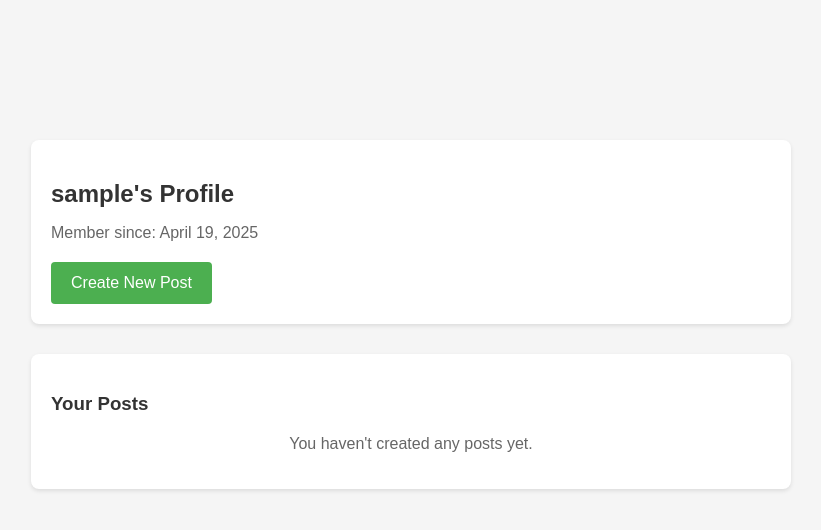
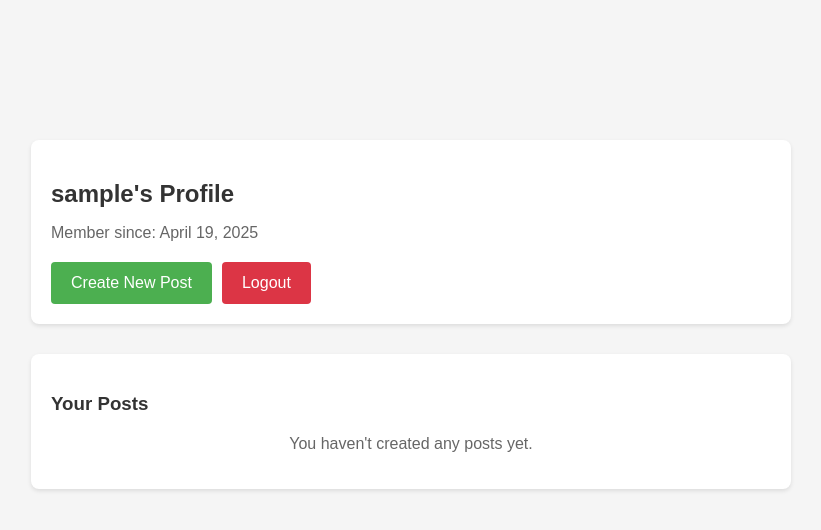
Before and after one commit to ashwin-jm/talesome, a Django app: page /profile/ in a window 1280 px wide. Shown: the top 530 px of the page, without its empty margins (229-1050 px from the left). Run offline with Django 5.2, Linux system fonts and the light colour scheme; the visitor is signed in with stand-in values (Sample User, id 1); data that the repository does not hold is empty.

Commit message:
Add logout function

```diff
--- a/talesome/core/templates/core/profile.html
+++ b/talesome/core/templates/core/profile.html
@@ -8,7 +8,8 @@
         <h2 style="color: #333; margin-bottom: 10px;">{{ user.username }}'s Profile</h2>
         <p style="color: #666;">Member since: {{ user.date_joined|date:"F d, Y" }}</p>
 
-        <form method="POST" style="margin-top: 20px;">
+        <div style="display: flex; gap: 10px; margin-top: 20px;">
+            <form method="POST" style="margin: 0;">
                 {% csrf_token %}
                 <button type="submit" style="
                     background-color: #4CAF50;
@@ -21,6 +22,19 @@
                     transition: background-color 0.3s;
                 ">Create New Post</button>
             </form>
+            <a href="{% url 'logout' %}" style="text-decoration: none;">
+                <button type="button" style="
+                    background-color: #dc3545;
+                    color: white;
+                    padding: 12px 20px;
+                    border: none;
+                    border-radius: 4px;
+                    cursor: pointer;
+                    font-size: 16px;
+                    transition: background-color 0.3s;
+                ">Logout</button>
+            </a>
+        </div>
     </div>
 
     <div style="background-color: white; padding: 20px; border-radius: 8px; box-shadow: 0 2px 4px rgba(0,0,0,0.1);">
--- a/talesome/core/urls.py
+++ b/talesome/core/urls.py
@@ -5,5 +5,6 @@ urlpatterns = [
     path('', views.home, name='home'),
     path('register/', views.register, name='register'),
     path('login/', views.login, name='login'),
+    path('logout/', views.logout, name='logout'),
     path('profile/', views.profile, name='profile'),
 ]
--- a/talesome/core/views.py
+++ b/talesome/core/views.py
@@ -1,6 +1,6 @@
 from django.shortcuts import render, redirect
 from django.contrib import messages
-from django.contrib.auth import login as auth_login
+from django.contrib.auth import login as auth_login, logout as auth_logout
 from django.contrib.auth.forms import AuthenticationForm
 from django.contrib.auth.decorators import login_required
 from .forms import UserRegisterForm
@@ -30,6 +30,8 @@ def register(request):
             auth_login(request, user)  # Auto-login after registration
             username = form.cleaned_data.get('username')
             messages.success(request, f"Account created for {username}!")
+            # Create a new empty form instance
+            form = UserRegisterForm()
             return redirect('profile')
     else:
         form = UserRegisterForm()
@@ -47,3 +49,8 @@ def profile(request):
         'posts': user_posts
     }
     return render(request, 'core/profile.html', context)
+
+def logout(request):
+    auth_logout(request)
+    messages.info(request, "You have been logged out successfully.")
+    return redirect('home')
```
Also changed, not shown: talesome/talesome/settings.py (+12 -27 lines). Lines whose indentation alone changed are shown as unchanged.
